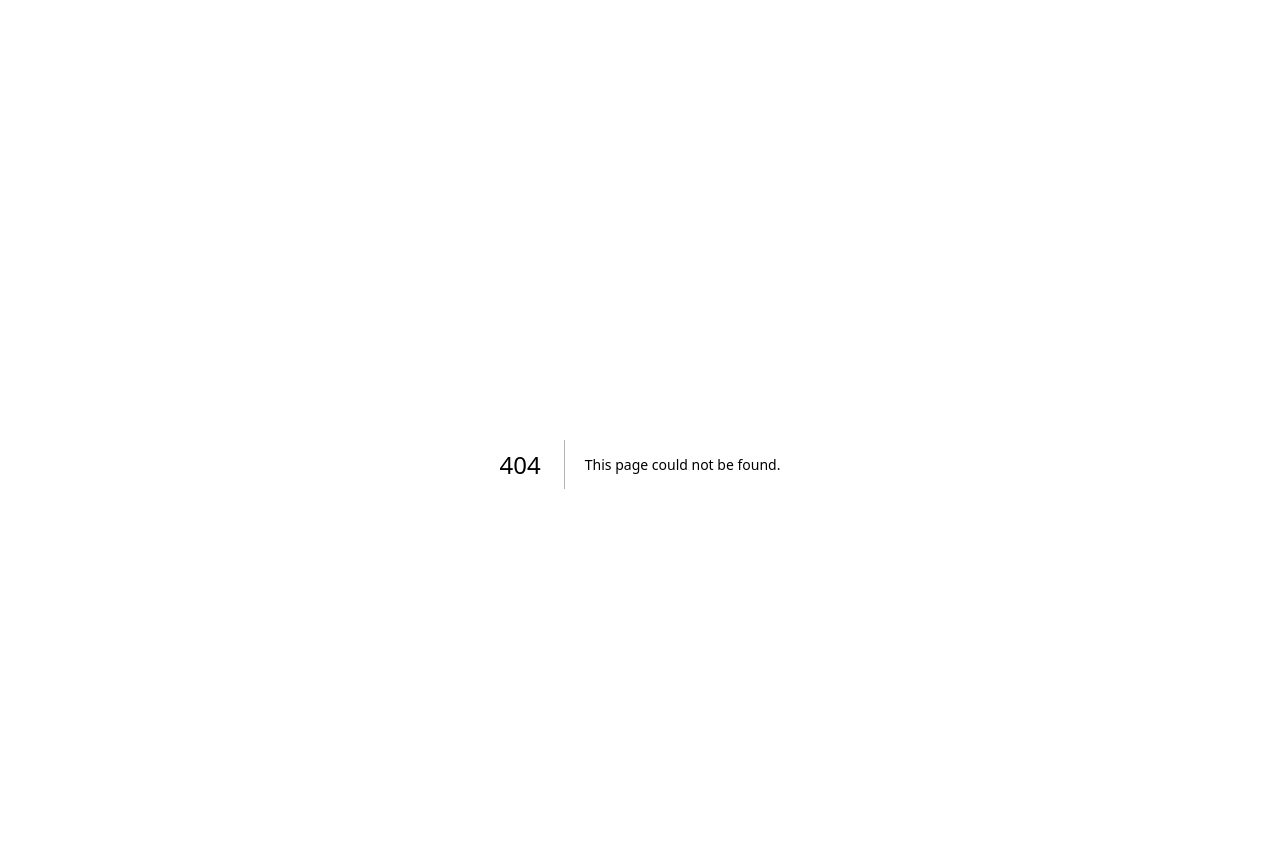
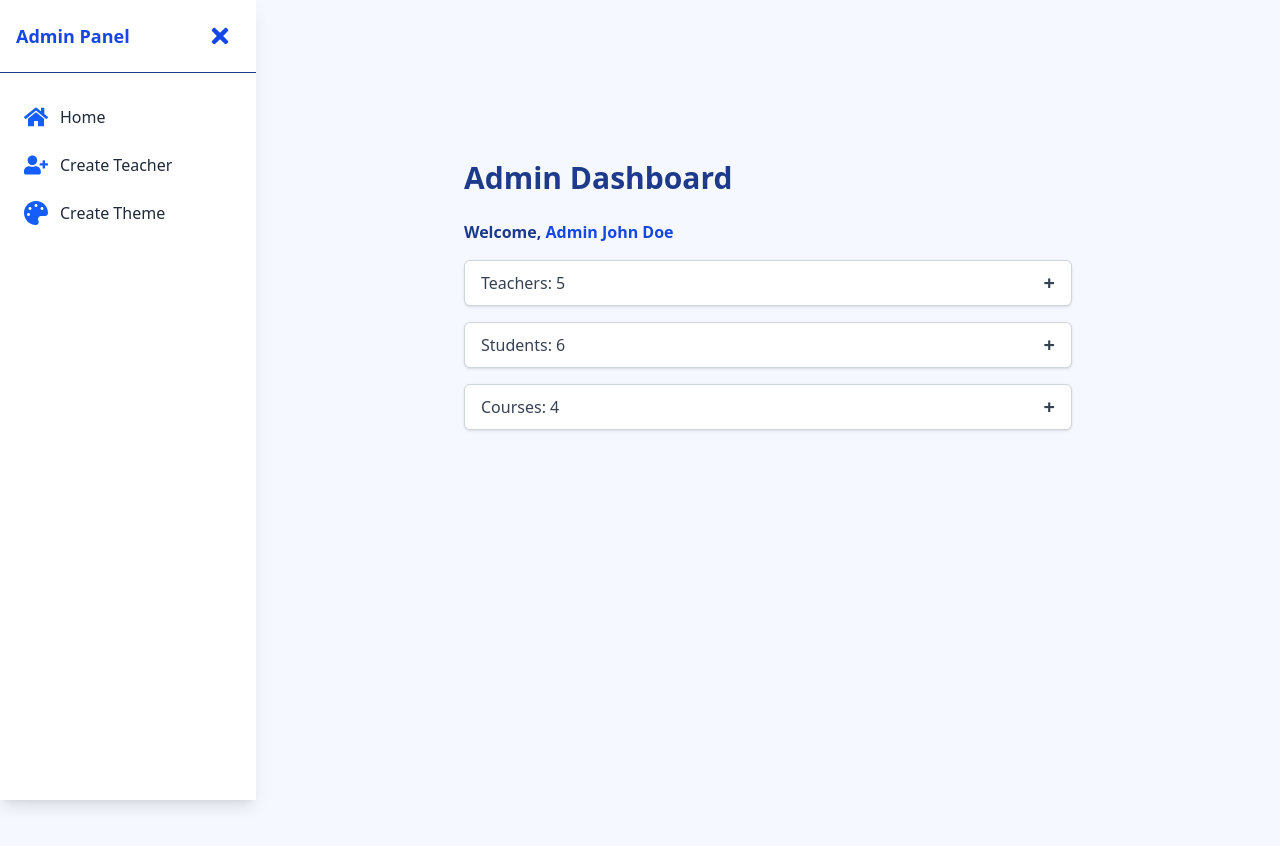
Before and after one commit to gia-thinh-nguyen/FIT2101-Team7-2, a Next.js app in the folder lms-team7/: page /admin in a window 1280 px wide. Before the commit this address had no page. Shown: the top 846 px of the page. Built offline with nearby package versions, Linux system fonts and the light colour scheme.

Commit message:
<fix>(admin): add missing admin files

```diff
--- /dev/null
+++ b/lms-team7/app/(routes)/admin/layout.jsx
@@ -0,0 +1,8 @@
+import AdminSidebar from "../../../components/admin/AdminSidebar"
+
+export default function AdminLayout({ children }) {
+  return <section>
+    <AdminSidebar />
+    {children}
+    </section>
+}
--- /dev/null
+++ b/lms-team7/app/(routes)/admin/page.jsx
@@ -0,0 +1,30 @@
+import Dropdown from "../../../components/admin/Dropdown";
+
+// Dummy data
+const dummyAdmin = { name: "Admin John Doe" };
+const dummyTeachers = ["Alice Smith", "Bob Johnson", "Chris Evans", "Dana White", "Eve Adams"];
+const dummyStudents = ["Charlie Brown", "Daisy Miller", "Ethan Lee", "Fiona Green", "George King", "Hannah Scott"];
+const dummyCourses = ["Math 101", "History 201", "Science 301", "Art 401"];
+
+export default async function AdminPage() {
+
+  return (
+    <div className="flex min-h-screen">
+      {/* Sidebar is assumed to be fixed at w-64, so add margin-left */}
+      <div className="flex-1 flex justify-center items-start" style={{ marginLeft: '16rem' }}>
+        <div className="p-8 max-w-2xl w-full mt-16">
+          <h1 className="text-3xl font-bold mb-6">Admin Dashboard</h1>
+          <div className="mb-4">
+            <span className="font-semibold">Welcome, </span>
+            <span className="text-blue-700 font-semibold">{dummyAdmin.name}</span>
+          </div>
+          <div className="space-y-4">
+            <Dropdown label="Teachers" count={dummyTeachers.length} items={dummyTeachers} />
+            <Dropdown label="Students" count={dummyStudents.length} items={dummyStudents} />
+            <Dropdown label="Courses" count={dummyCourses.length} items={dummyCourses} />
+          </div>
+        </div>
+      </div>
+    </div>
+  );
+}
```
